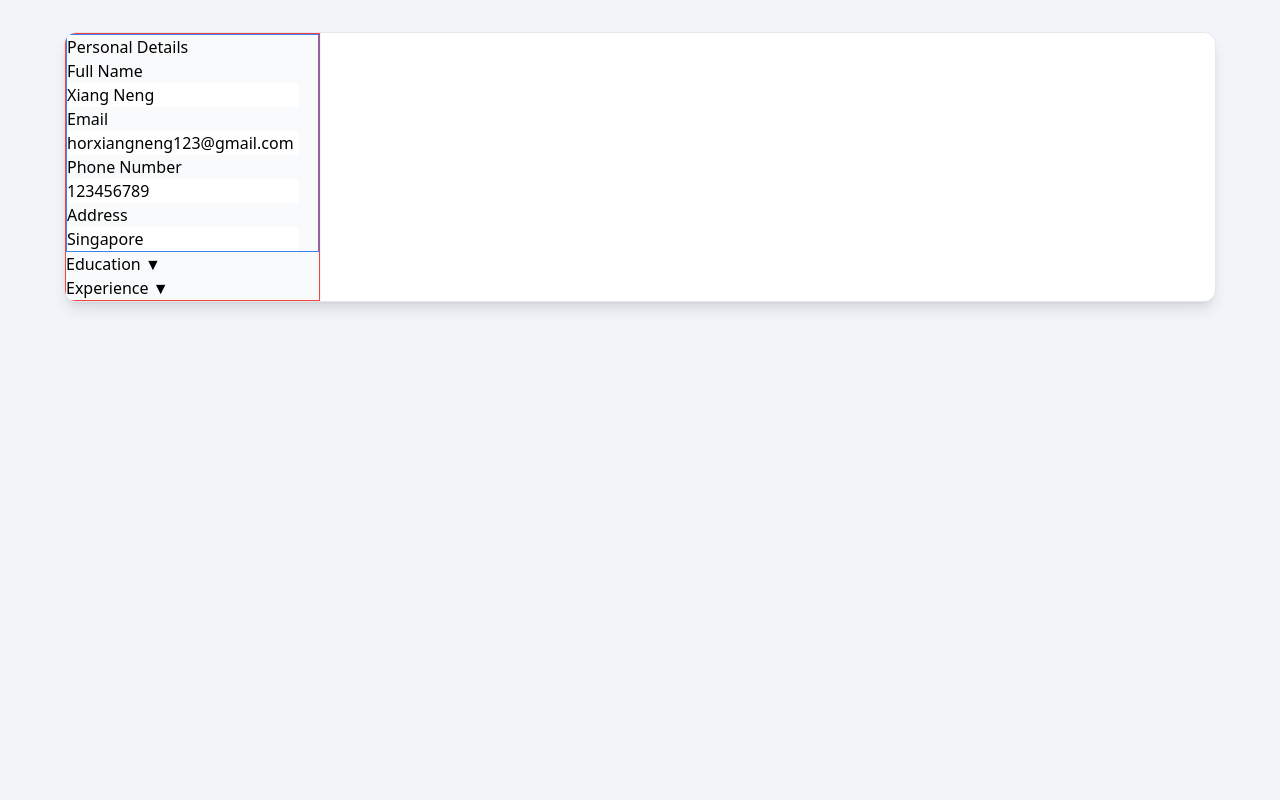
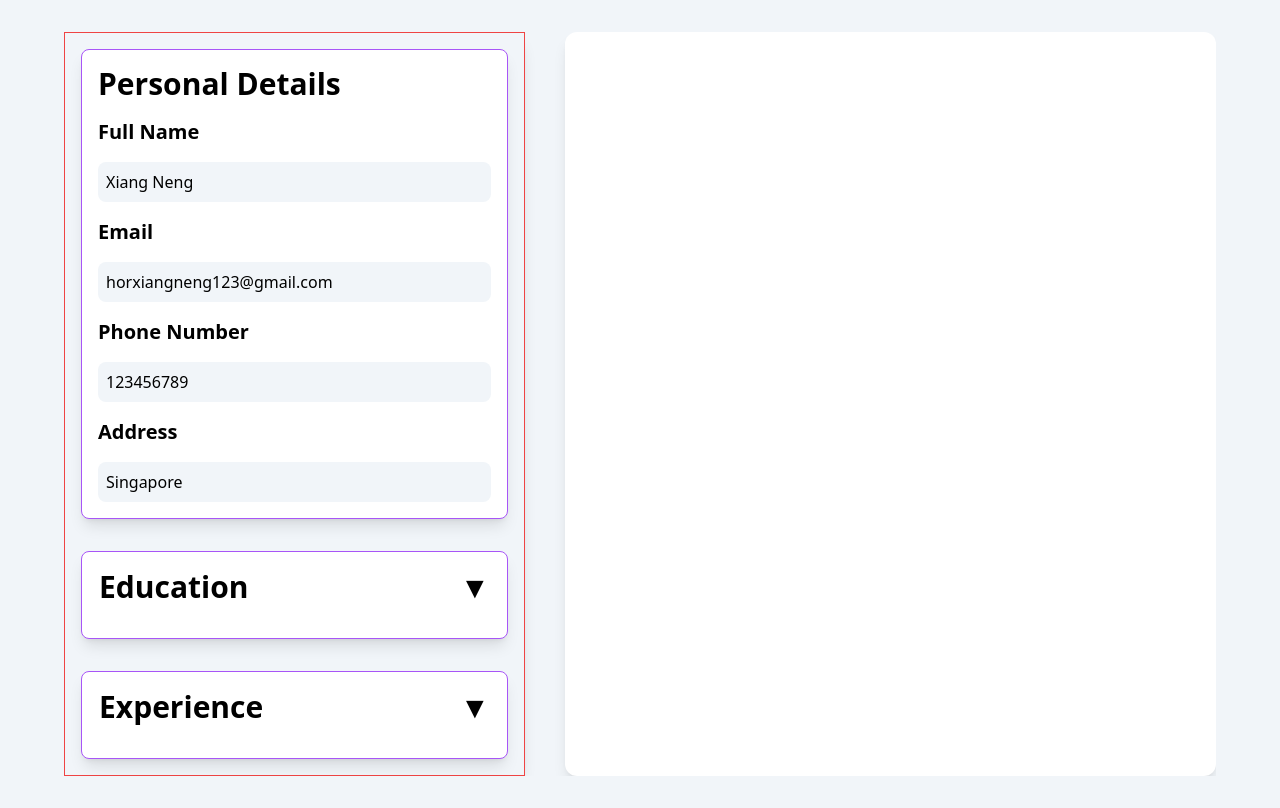
Before and after one commit to Rubyherp/react-CVApplication, a React (Vite) app: page / in a window 1280 px wide. Built offline with nearby package versions, Linux system fonts and the light colour scheme.

Commit message:
remove the input options for education and experience, instead list existing. add css to style sidebar.

```diff
--- a/src/CVProvider.jsx
+++ b/src/CVProvider.jsx
@@ -3,7 +3,11 @@ import cvReducer from "./cvReducer";
 
 const initialState = {
     personalInfo: { fullName: 'Xiang Neng', email: 'horxiangneng123@gmail.com', number: '123456789', address: 'Singapore' },
-    education: [{ id: 1, school: 'NUS', degree: 'Computer Science', startDate: 'August 2025', endDate: 'August 2029', location: 'Singapore' },],
+    education: [
+        { id: 1, school: 'National University of Singapore', degree: 'Computer Science', startDate: 'August 2025', endDate: 'August 2029', location: 'Singapore' },
+        { id: 2, school: 'National University of Singapore', degree: 'Computer Science', startDate: 'August 2025', endDate: 'August 2029', location: 'Singapore' },
+        { id: 3, school: 'National University of Singapore', degree: 'Computer Science', startDate: 'August 2025', endDate: 'August 2029', location: 'Singapore' },
+    ],
     experience: [{ id: 1, companyName: 'Ultra pte ltd.', position: 'Software Engineer', startDate: 'January 2025', endDate: '', location: 'Singapore', description: 'Software Engineer for Ultra Pte Ltd. Built complext software for various clients in the finance and F&B industry, ranging from high-speed trading apps to odering apps' },]
 }
 
--- a/src/helper/collaspsableSection.jsx
+++ b/src/helper/collaspsableSection.jsx
@@ -4,8 +4,14 @@ function CollapsableSection({ title, children }) {
     const [expand, setExpand] = useState(false);
     return (
         <>
-            <div className="section-header">
-                <button onClick={() => setExpand(!expand)}> {title} <span>{expand ? '▲' : '▼'}</span> </button>
+            <div className="border border-white">
+                <button
+                    onClick={() => setExpand(!expand)}
+                    className="flex w-full justify-between"
+                >
+                    <span className="text-3xl font-bold mb-4">{title}</span>
+                    <span className="text-3xl">{expand ? '▲' : '▼'}</span>
+                </button>
             </div>
 
             {expand && (
--- /dev/null
+++ b/src/helper/displayList.jsx
@@ -0,0 +1,30 @@
+import { useContext } from "react";
+import { CVContext } from "../CVProvider";
+
+function DisplayList({ category }) {
+
+    const { state } = useContext(CVContext);
+    const payload = state[category];
+
+    return (
+        <>
+            <ul className="flex flex-col gap-4 text-lg font-medium">
+                {payload.map((item) => (
+                    <li className="p-2 bg-slate-100 rounded-lg">
+                        {category === "education"
+                            ? item.school
+                            : category === "experience"
+                                ? item.companyName
+                                : null
+                        }
+
+                    </li>
+                    //TODO: Add a option to remove
+                ))}
+            </ul>
+        </>
+    )
+
+}
+
+export default DisplayList;
--- a/src/routes/root.jsx
+++ b/src/routes/root.jsx
@@ -3,19 +3,14 @@ import Sidebar from "./sidebar.jsx";
 
 function Root() {
     return (
-        /* 1. bg-slate-100 gives the "outside" gap a light gray color */
         <div className="min-h-screen bg-slate-100 py-8">
+            <div className="container mx-auto max-w-6xl overflow-hidden flex flex-row gap-10">
 
-            {/* 2. The Actual Container */}
-            <div className="container mx-auto max-w-6xl bg-white shadow-lg rounded-xl overflow-hidden flex border border-gray-200">
-
-                {/* Sidebar */}
-                <div className="w-64 border-r border-gray-100 bg-gray-50">
+                <div className="w-2/5 bg-white shadow-lg rounded-xl">
                     <Sidebar />
                 </div>
 
-                {/* Main Content (CV) */}
-                <div className="flex-1 p-8">
+                <div className="flex-1 p-8 bg-white shadow-lg rounded-xl">
                     <Outlet />
                 </div>
 
--- a/src/routes/sidebar.jsx
+++ b/src/routes/sidebar.jsx
@@ -1,6 +1,7 @@
 import { useContext, useState } from "react"
 import { CVContext } from "../CVProvider"
 import CollapsableSection from "../helper/collaspsableSection";
+import DisplayList from "../helper/displayList";
 
 
 function Sidebar() {
@@ -36,124 +37,82 @@ function Sidebar() {
 
     return (
         <>
-            <div className="flex flex-col border border-red-500">
+            <div className="flex flex-col gap-8 p-4 border border-red-500 bg-slate-100">
 
-                <div className="border border-blue-500">
+                {/* Add personal info */}
+                <div className="flex flex-col border border-purple-500 rounded-lg bg-white shadow-lg p-4">
+                    <h1 className="text-3xl font-bold mb-4">Personal Details</h1>
+                    <form className="flex flex-col gap-4">
 
-                    <h1>Personal Details</h1>
-
-                    <form>
-
-                        <div className="info-name">
-                            <label>
-                                Full Name
-                                <input name={"fullName"} value={state.personalInfo.fullName} onChange={updatePersonalInfo} />
+                        <div>
+                            <label className="text-xl flex flex-col">
+                                <div className="font-semibold">Full Name</div>
+                                <input name={"fullName"} value={state.personalInfo.fullName} onChange={updatePersonalInfo}
+                                    className="
+                                    text-base
+                                    bg-slate-100
+                                    rounded-lg mt-4
+                                    p-2
+                                    "
+                                />
                             </label>
                         </div>
 
-                        <div className="info-email">
-                            <label>
-                                Email
-                                <input name={"email"} value={state.personalInfo.email} onChange={updatePersonalInfo} />
+                        <div>
+                            <label className="text-xl flex flex-col">
+                                <div className="font-semibold">Email</div>
+                                <input name={"email"} value={state.personalInfo.email} onChange={updatePersonalInfo}
+                                    className="
+                                    text-base
+                                    bg-slate-100
+                                    rounded-lg mt-4
+                                    p-2
+                                    "
+                                />
                             </label>
                         </div>
 
-                        <div className="info-number">
-                            <label>
-                                Phone Number
-                                <input name={"number"} value={state.personalInfo.number} onChange={updatePersonalInfo} />
+                        <div>
+                            <label className="text-xl flex flex-col">
+                                <div className="font-semibold">Phone Number</div>
+                                <input name={"number"} value={state.personalInfo.number} onChange={updatePersonalInfo}
+                                    className="
+                                    text-base
+                                    bg-slate-100
+                                    rounded-lg mt-4
+                                    p-2
+                                    "
+                                />
                             </label>
                         </div>
+                        <div>
+                            <label className="text-xl flex flex-col">
+                                <div className="font-semibold">Address</div>
+                                <input name={"address"} value={state.personalInfo.address} onChange={updatePersonalInfo}
+                                    className="
+                                    text-base
+                                    bg-slate-100
+                                    rounded-lg mt-4
+                                    p-2
+                                    "
 
-                        <div className="info-address">
-                            <label>
-                                Address
-                                <input name={"address"} value={state.personalInfo.address} onChange={updatePersonalInfo} />
+                                />
                             </label>
                         </div>
-
                     </form>
                 </div>
 
-                <div className="education-container">
+                {/* Education */}
+                <div className="flex flex-col border border-purple-500 rounded-lg bg-white shadow-lg p-4">
                     <CollapsableSection title={"Education"}>
-                        <form onSubmit={e => handleSave(e, "Education")}>
-                            <input
-                                name="school"
-                                type="text"
-                                placeholder="School"
-                                value={eduInput.school}
-                                onChange={e => handleInputChange(e, "Education")} />
-                            <input
-                                name="degree"
-                                type="text"
-                                placeholder="Degree"
-                                value={eduInput.degree}
-                                onChange={e => handleInputChange(e, "Education")} />
-                            <input
-                                name="startDate"
-                                type="text"
-                                placeholder="Start Date"
-                                value={eduInput.startDate}
-                                onChange={e => handleInputChange(e, "Education")} />
-                            <input
-                                name="endDate"
-                                type="text"
-                                placeholder="End Date"
-                                value={eduInput.endDate}
-                                onChange={e => handleInputChange(e, "Education")} />
-                            <input
-                                name="location"
-                                type="text"
-                                placeholder="Location"
-                                value={eduInput.location}
-                                onChange={e => handleInputChange(e, "Education")} />
-                            <button type="submit">Save</button>
-                        </form>
+                        <DisplayList category={"education"}></DisplayList>
                     </CollapsableSection>
-
                 </div>
 
-                <div className="experience-container">
+                {/* Experience */}
+                <div className="flex flex-col border border-purple-500 rounded-lg bg-white shadow-lg p-4">
                     <CollapsableSection title={"Experience"}>
-                        <form onSubmit={e => handleSave(e, "Experience")}>
-                            <input
-                                name="companyName"
-                                type="text"
-                                placeholder="Company Name"
-                                value={expInput.companyName}
-                                onChange={e => handleInputChange(e, "Experience")} />
-                            <input
-                                name="position"
-                                type="text"
-                                placeholder="Position"
-                                value={expInput.position}
-                                onChange={e => handleInputChange(e, "Experience")} />
-                            <input
-                                name="startDate"
-                                type="text"
-                                placeholder="Start Date"
-                                value={expInput.startDate}
-                                onChange={e => handleInputChange(e, "Experience")} />
-                            <input
-                                name="endDate"
-                                type="text"
-                                placeholder="End Date"
-                                value={expInput.endDate}
-                                onChange={e => handleInputChange(e, "Experience")} />
-                            <input
-                                name="location"
-                                type="text"
-                                placeholder="Location"
-                                value={expInput.location}
-                                onChange={e => handleInputChange(e, "Experience")} />
-                            <textarea
-                                name="description"
-                                placeholder="Description"
-                                value={expInput.description}
-                                onChange={e => handleInputChange(e, "Experience")} />
-                            <button type="submit">Save</button>
-                        </form>
+                        <DisplayList category={"experience"}></DisplayList>
                     </CollapsableSection>
                 </div>
 
@@ -163,3 +122,164 @@ function Sidebar() {
 }
 
 export default Sidebar;
+
+
+
+
+
+
+
+
+
+
+
+{/* <form */ }
+{/*     onSubmit={e => handleSave(e, "Education")} */ }
+{/*     className=" flex flex-col gap-4" */ }
+{/* > */ }
+{/*     <input */ }
+{/*         name="school" */ }
+{/*         type="text" */ }
+{/*         placeholder="School" */ }
+{/*         value={eduInput.school} */ }
+{/*         onChange={e => handleInputChange(e, "Education")} */ }
+{/*         className=" */ }
+{/*             text-base  */ }
+{/*             bg-slate-100  */ }
+{/*             rounded-lg mt-4 */ }
+{/*             p-2 */ }
+{/*             " */ }
+{/*     /> */ }
+{/*     <input */ }
+{/*         name="degree" */ }
+{/*         type="text" */ }
+{/*         placeholder="Degree" */ }
+{/*         value={eduInput.degree} */ }
+{/*         onChange={e => handleInputChange(e, "Education")} */ }
+{/*         className=" */ }
+{/*             text-base  */ }
+{/*             bg-slate-100  */ }
+{/*             rounded-lg mt-4 */ }
+{/*             p-2 */ }
+{/*             " */ }
+{/*     /> */ }
+{/*     <input */ }
+{/*         name="startDate" */ }
+{/*         type="text" */ }
+{/*         placeholder="Start Date" */ }
+{/*         value={eduInput.startDate} */ }
+{/*         onChange={e => handleInputChange(e, "Education")} */ }
+{/*         className=" */ }
+{/*             text-base  */ }
+{/*             bg-slate-100  */ }
+{/*             rounded-lg mt-4 */ }
+{/*             p-2 */ }
+{/*             " */ }
+{/*     /> */ }
+{/*     <input */ }
+{/*         name="endDate" */ }
+{/*         type="text" */ }
+{/*         placeholder="End Date" */ }
+{/*         value={eduInput.endDate} */ }
+{/*         onChange={e => handleInputChange(e, "Education")} */ }
+{/*         className=" */ }
+{/*             text-base  */ }
+{/*             bg-slate-100  */ }
+{/*             rounded-lg mt-4 */ }
+{/*             p-2 */ }
+{/*             " */ }
+{/*     /> */ }
+{/*     <input */ }
+{/*         name="location" */ }
+{/*         type="text" */ }
+{/*         placeholder="Location" */ }
+{/*         value={eduInput.location} */ }
+{/*         onChange={e => handleInputChange(e, "Education")} */ }
+{/*         className=" */ }
+{/*             text-base  */ }
+{/*             bg-slate-100  */ }
+{/*             rounded-lg mt-4 */ }
+{/*             p-2 */ }
+{/*             " */ }
+{/*     /> */ }
+{/*     <button type="submit">Add Education</button> */ }
+{/* </form> */ }
+
+
+{/* <form */ }
+{/*     onSubmit={e => handleSave(e, "Experience")} */ }
+{/*     className=" flex flex-col gap-4" */ }
+{/* > */ }
+{/*     <input */ }
+{/*         name="companyName" */ }
+{/*         type="text" */ }
+{/*         placeholder="Company Name" */ }
+{/*         value={expInput.companyName} */ }
+{/*         onChange={e => handleInputChange(e, "Experience")} */ }
+{/*         className=" */ }
+{/*             text-base  */ }
+{/*             bg-slate-100  */ }
+{/*             rounded-lg mt-4 */ }
+{/*             p-2 */ }
+{/*             " */ }
+{/*     /> */ }
+{/*     <input */ }
+{/*         name="position" */ }
+{/*         type="text" */ }
+{/*         placeholder="Position" */ }
+{/*         value={expInput.position} */ }
+{/*         onChange={e => handleInputChange(e, "Experience")} */ }
+{/*         className=" */ }
+{/*             text-base  */ }
+{/*             bg-slate-100  */ }
+{/*             rounded-lg mt-4 */ }
+{/*             p-2 */ }
+{/*             " */ }
+{/*     /> */ }
+{/*     <input */ }
+{/*         name="startDate" */ }
+{/*         type="text" */ }
+{/*         placeholder="Start Date" */ }
+{/*         value={expInput.startDate} */ }
+{/*         onChange={e => handleInputChange(e, "Experience")} */ }
+{/*         className=" */ }
+{/*             text-base  */ }
+{/*             bg-slate-100  */ }
+{/*             rounded-lg mt-4 */ }
+{/*             p-2 */ }
+{/*             " */ }
+{/*     /> */ }
+{/*     <input */ }
+{/*         name="endDate" */ }
+{/*         type="text" */ }
+{/*         placeholder="End Date" */ }
+{/*         value={expInput.endDate} */ }
+{/*         onChange={e => handleInputChange(e, "Experience")} */ }
+{/*         className=" */ }
+{/*             text-base  */ }
+{/*             bg-slate-100  */ }
+{/*             rounded-lg mt-4 */ }
+{/*             p-2 */ }
+{/*             " */ }
+{/*     /> */ }
+{/*     <input */ }
+{/*         name="location" */ }
+{/*         type="text" */ }
+{/*         placeholder="Location" */ }
+{/*         value={expInput.location} */ }
+{/*         onChange={e => handleInputChange(e, "Experience")} */ }
+{/*         className=" */ }
+{/*             text-base  */ }
+{/*             bg-slate-100  */ }
+{/*             rounded-lg mt-4 */ }
+{/*             p-2 */ }
+{/*             " */ }
+{/*     /> */ }
+{/*     <textarea */ }
+{/*         name="description" */ }
+{/*         placeholder="Description" */ }
+{/*         value={expInput.description} */ }
+{/*         onChange={e => handleInputChange(e, "Experience")} */ }
+{/*     /> */ }
+{/*     <button type="submit">Save</button> */ }
+{/* </form> */ }
```
